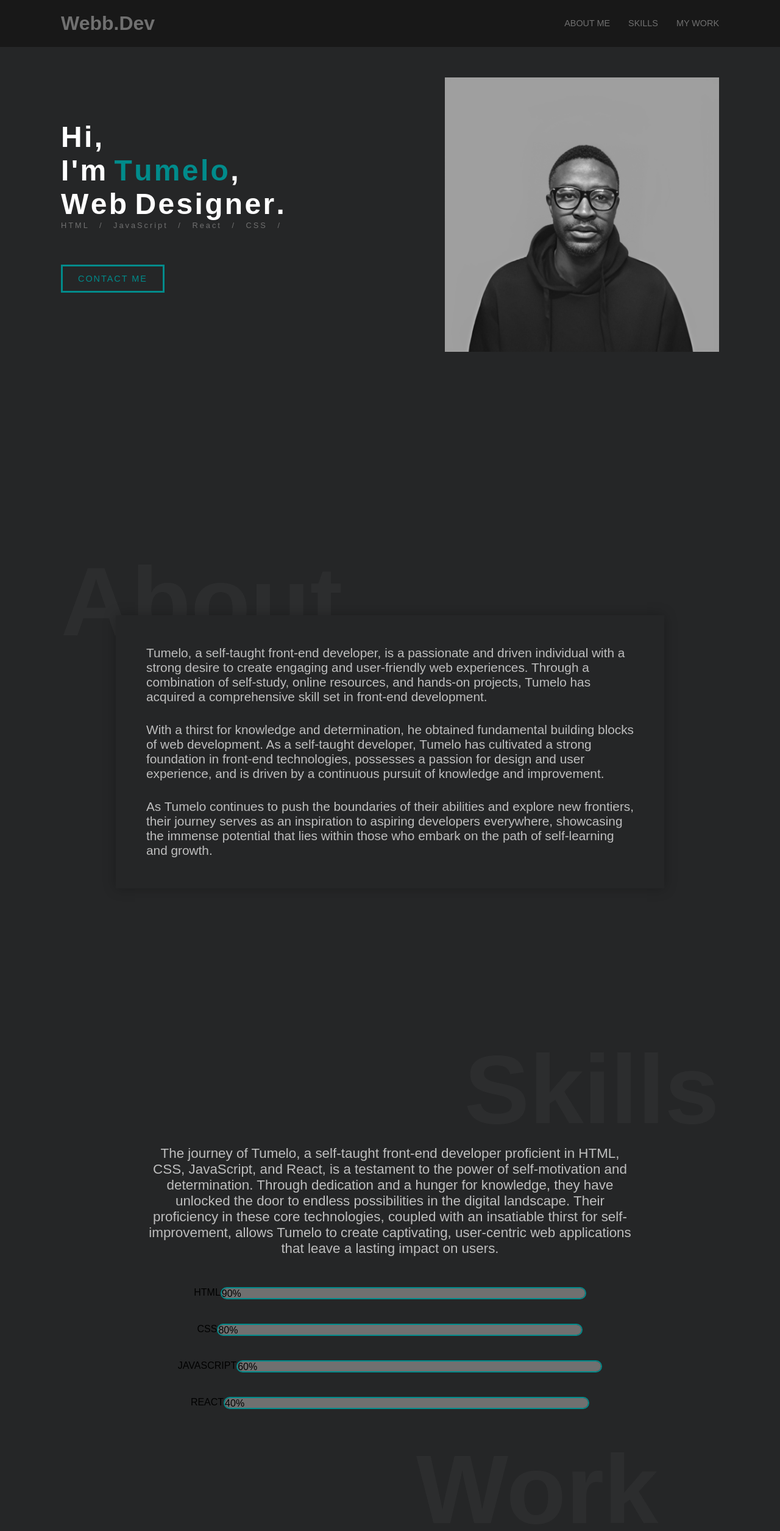
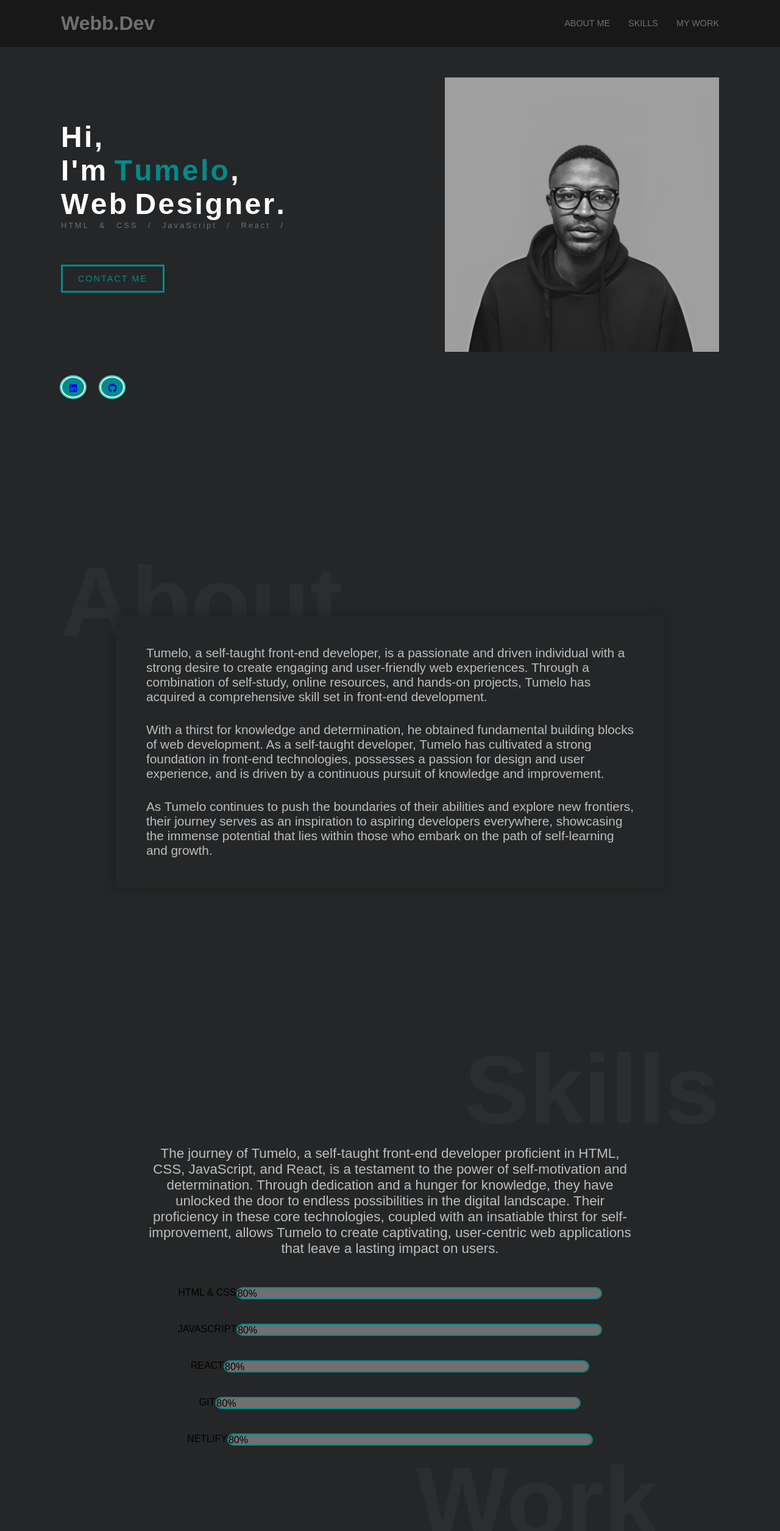
Before and after one commit to webbtumelo/portfolio-website, a plain HTML site: page index.html in a window 1280 px wide. Shown: the top 2511 px of the page at 61% size. Drawn offline with nearby package versions, Linux system fonts and the light colour scheme.

Commit message:
portfolio

```diff
--- a/index.html
+++ b/index.html
@@ -4,6 +4,8 @@
     <meta charset="UTF-8">
     <meta name="viewport" content="width=device-width, initial-scale=1.0">
     <link rel="stylesheet" href="style.css">
+    <link rel="stylesheet" href="https://cdnjs.cloudflare.com/ajax/libs/font-awesome/6.4.0/css/all.min.css">
+    <script src="https://kit.fontawesome.com/a076d05399.js"></script>
     <link rel="stylesheet" href="animate.css">
     <title>Webb Portfolio</title>
 </head>
@@ -56,9 +58,13 @@
                 <span class="m-left">r</span>
                 <span class="m-left">.</span>
             </h1>
-            <p>HTML / JavaScript / React / CSS /</p>
+            <p>HTML & CSS / JavaScript / React / </p>
             <a href="#contact">contact me</a>
         </div>
+        <div class="social-icons">
+            <a href="https://www.linkedin.com/tumelo-webb-9" target="_blank"><i class="fa-brands fa-linkedin"></i></a>
+            <a href="https://www.github.com/webbtumelo" target="_blank"><i class="fa-brands fa-github"></i></a>
+              </div>
         <div class="profile-image">
             <img src="Tumelo.png" alt="">
         </div>
@@ -80,32 +86,36 @@
         <p class="skills-info">The journey of Tumelo, a self-taught front-end developer proficient in HTML, CSS, JavaScript, and React, is a testament to the power of self-motivation and determination. Through dedication and a hunger for knowledge, they have unlocked the door to endless possibilities in the digital landscape. Their proficiency in these core technologies, coupled with an insatiable thirst for self-improvement, allows Tumelo to create captivating, user-centric web applications that leave a lasting impact on users.</p>
         <!----HTML BAR---->
         <div class="html">
-        <p>HTML</p>
+        <p>HTML & CSS</p>
         <div class="progressbar">
-        <div class="bar-html"> 90%</div>
-        </div>
-        </div>
-        <!--CSS BAR--->
-        <div class="html">
-        <p>CSS</p>
-        <div class="progressbar">
-        <div class="bar-css"> 80%</div>
+        <div class="bar-html"> 80%</div>
         </div>
         </div>
         <!----jAVASCRIPT BAR----->
         <div class="html">
         <p>JAVASCRIPT</p>
         <div class="progressbar">
-        <div class="bar-javascript">60%</div>
+        <div class="bar-javascript">80%</div>
         </div>
         </div>
         <!----REACT BAR--->
             <div class="html">
            <p>REACT</p>
            <div class="progressbar">
-           <div class="bar-react">40%</div>
+           <div class="bar-react">80%</div>
             </div>
             </div>
+            <div class="html">
+                <p>GIT</p>
+                <div class="progressbar">
+                <div class="bar-react">80%</div>
+                 </div>
+                 </div>
+                 <div class="html">
+                    <p>NETLIFY</p>
+                    <div class="progressbar">
+                    <div class="bar-react">80%</div>
+                     </div>
 
 
             <!----------My Work---->
--- a/style.css
+++ b/style.css
@@ -421,3 +421,52 @@ margin-top: auto;
     font-size: 18px;
     border-radius: 10px;
   }
+
+  /*social icons*/
+
+  .social-icons{
+    position: absolute;
+    bottom: 130px;
+}
+.social-icons a{
+    display: inline-block;
+    width: 40px;
+    height: 35px;
+    background: darkcyan;
+    border-radius: 50%;
+    margin-right: 20px;
+    text-align: center;
+    line-height: 35px;
+    border: 2px solid whitesmoke;
+    outline: 2px solid turquoise;
+    transition: .3s;
+
+}
+.social-icons a:hover{
+    transform: translateY(-5px);
+}
+
+.btn-group a{
+    text-decoration: none;
+    padding: 10px 40px;
+    background-color: darkcyan;
+    border-radius: 10px;
+    border: 2px solid rgb(0, 139, 97);
+    font-weight: 500;
+    transition: .4s;
+
+}
+.btn-group a:nth-child(2){
+    color: turquoise;
+    background: transparent;
+    margin-left: 30px;
+    padding: 10px 30px;
+}
+.btn-group a:hover:nth-child(1){
+    color: whitesmoke;
+    background: turquoise;
+}
+.btn-group a:hover:nth-child(2){
+    color: whitesmoke;
+    background: turquoise;
+}
```
